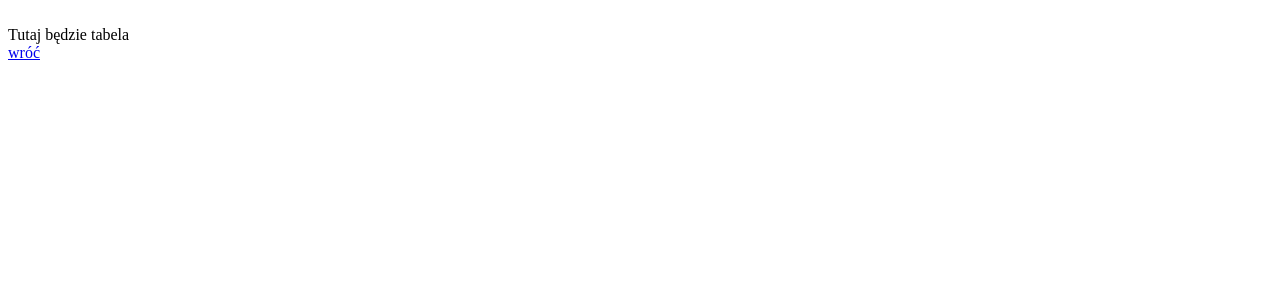
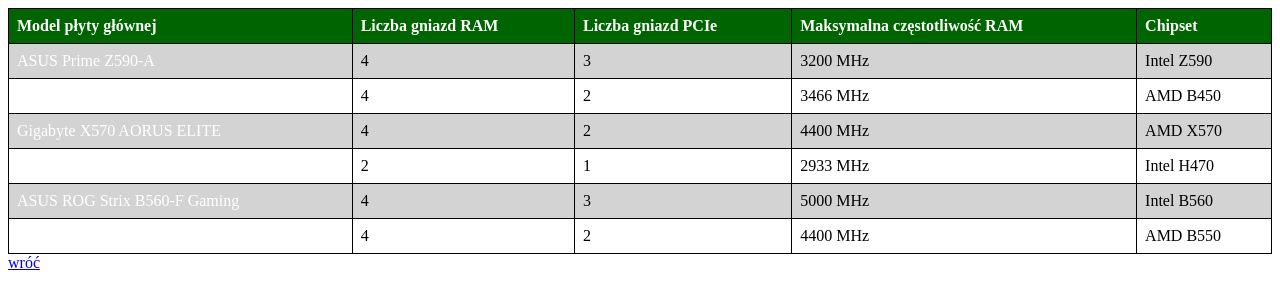
Before and after one commit to Templar2007/Zadania, a plain HTML site: page tabela_burakowski.html in a window 1280 px wide. Drawn offline with Linux system fonts and the light colour scheme.

Commit message:
Update tabela_burakowski.html

```diff
--- a/tabela_burakowski.html
+++ b/tabela_burakowski.html
@@ -1,13 +1,104 @@
 <!DOCTYPE html>
+<html>
+
 <html lang="pl-PL">
-       <html>
+
 <head>
+
 <meta charset="utf-8">
 <title> Tabela_Burakowski </title>
+
+  <style>
+    table {
+      width: 100%;
+      border-collapse: collapse;
+    }
+
+    th, td {
+      border: 1px solid black;
+      padding: 8px;
+      text-align: left;
+    }
+
+    th {
+      background-color: darkgreen;
+      color: white;
+    }
+
+    tr:nth-child(odd) td {
+      background-color: white;
+    }
+
+    tr:nth-child(even) td {
+      background-color: lightgrey;
+    }
+
+    .dark-green {
+      background-color: darkgreen;
+      color: white;
+    }
+
+    .dark-grey {
+      background-color: darkgrey;
+    }
+  </style>
 </head>
 
 <body>
-	<br>Tutaj będzie tabela </br>
+
+  <table>
+    <tr>
+      <th>Model płyty głównej</th>
+      <th>Liczba gniazd RAM</th>
+      <th>Liczba gniazd PCIe</th>
+      <th>Maksymalna częstotliwość RAM</th>
+      <th>Chipset</th>
+    </tr>
+    <tr>
+      <td class="dark-green">ASUS Prime Z590-A</td>
+      <td class="white">4</td>
+      <td class="dark-grey">3</td>
+      <td class="dark-grey">3200 MHz</td>
+      <td class="dark-grey">Intel Z590</td>
+    </tr>
+    <tr>
+      <td class="dark-green">MSI B450 TOMAHAWK MAX</td>
+      <td class="white">4</td>
+      <td class="dark-grey">2</td>
+      <td class="dark-grey">3466 MHz</td>
+      <td class="dark-grey">AMD B450</td>
+    </tr>
+    <tr>
+      <td class="dark-green">Gigabyte X570 AORUS ELITE</td>
+      <td class="white">4</td>
+      <td class="dark-grey">2</td>
+      <td class="dark-grey">4400 MHz</td>
+      <td class="dark-grey">AMD X570</td>
+    </tr>
+    <tr>
+      <td class="dark-green">ASRock H470M-ITX/ac</td>
+      <td class="white">2</td>
+      <td class="dark-grey">1</td>
+      <td class="dark-grey">2933 MHz</td>
+      <td class="dark-grey">Intel H470</td>
+    </tr>
+    <tr>
+      <td class="dark-green">ASUS ROG Strix B560-F Gaming</td>
+      <td class="white">4</td>
+      <td class="dark-grey">3</td>
+      <td class="dark-grey">5000 MHz</td>
+      <td class="dark-grey">Intel B560</td>
+    </tr>
+    <tr>
+      <td class="dark-green">MSI MAG B550M MORTAR</td>
+      <td class="white">4</td>
+      <td class="dark-grey">2</td>
+      <td class="dark-grey">4400 MHz</td>
+      <td class="dark-grey">AMD B550</td>
+    </tr>
+  </table>
+
 	<A HREF="index.html"> wróć </A>
 </body>
+
 </html>
```
Lines whose indentation alone changed are shown as unchanged.
